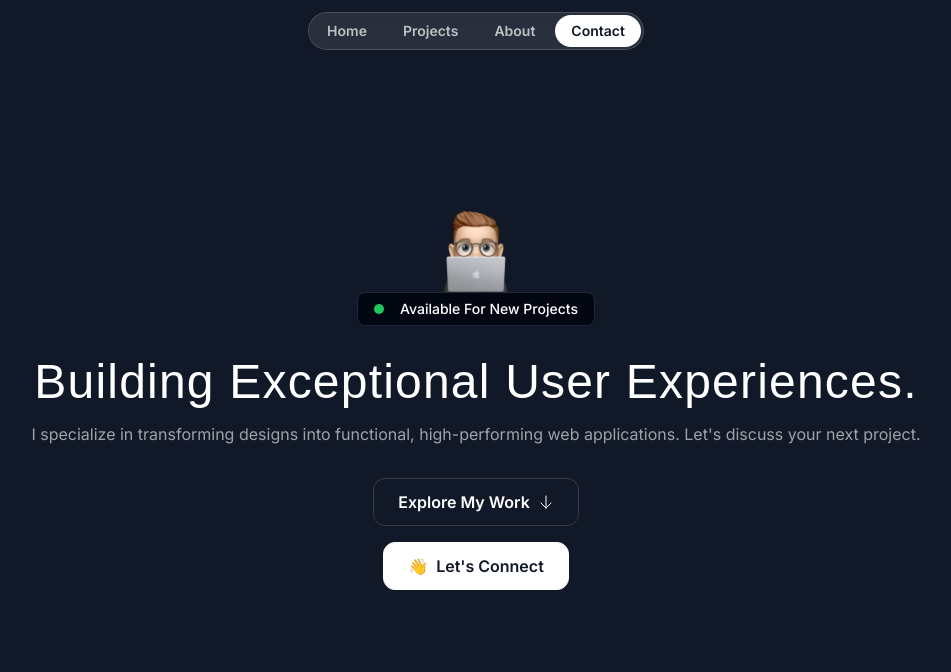
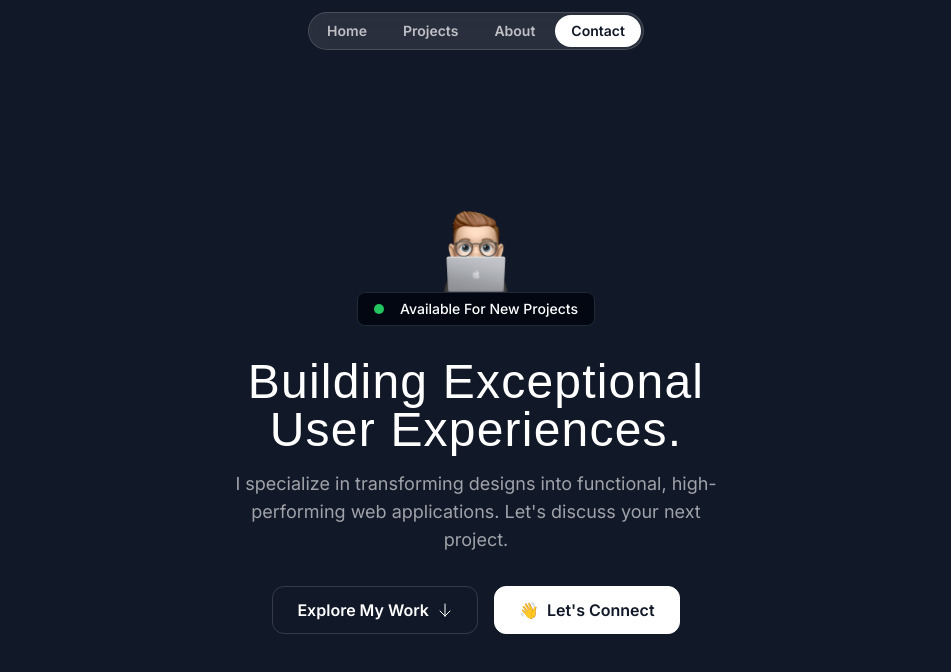
Before and after one commit to hassaanmgl8844/for-checking, a Next.js app: page / in a window 1280 px wide. Shown: the top 672 px of the page, without its empty margins (164-1115 px from the left). Built offline with nearby package versions, Linux system fonts and the light colour scheme; a web font is replaced by a local one.

Commit message:
Tablet Version Finished

```diff
--- a/src/sections/Hero.tsx
+++ b/src/sections/Hero.tsx
@@ -14,15 +14,22 @@ export const HeroSection = () => {
           />
           <div className="bg-gray-950 border border-gray-800 px-4 py-1.5 inline-flex items-center gap-4 rounded-lg">
             <div className="bg-green-500 size-2.5 rounded-full"></div>
-            <div className="text-sm font-medium">Available For New Projects</div>
+            <div className="text-sm font-medium">
+              Available For New Projects
+            </div>
           </div>
         </div>
-        <h1 className="font-serif text-3xl md:text-5xl text-center mt-8 tracking-wide">Building Exceptional User Experiences.</h1>
-        <p className="mt-4 text-center text-white/60">
-          I specialize in transforming designs into functional, high-performing
-          web applications. Let&apos;s discuss your next project.
-        </p>
-        <div className="flex flex-col items-center mt-8 gap-4">
+        <div className="max-w-lg mx-auto">
+          <h1 className="font-serif text-3xl md:text-5xl text-center mt-8 tracking-wide">
+            Building Exceptional User Experiences.
+          </h1>
+          <p className="mt-4 text-center text-white/60 md:text-lg">
+            I specialize in transforming designs into functional,
+            high-performing web applications. Let&apos;s discuss your next
+            project.
+          </p>
+        </div>
+        <div className="flex flex-col md:flex-row justify-center items-center mt-8 gap-4">
           <button className="inline-flex items-center gap-2 border border-white/15 px-6 h-12 rounded-xl">
             <span className="font-semibold">Explore My Work</span>
             <ArrowDown className="size-4" />
```
